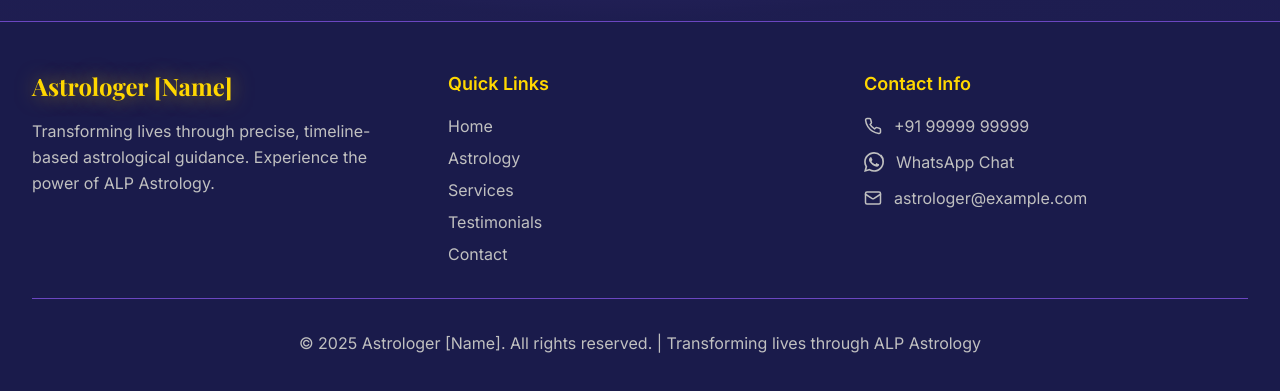
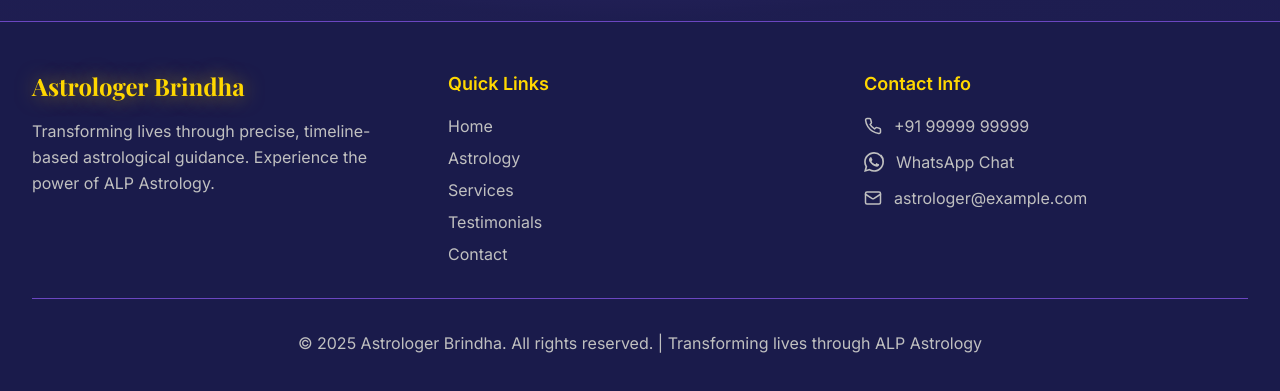
Before and after one commit to JK2705/astro-life-unveiled-web, a React (Vite) app: page / in a window 1280 px wide. Shown: the part 9039-9430 px from the top of the page. Built offline with nearby package versions, Linux system fonts and the light colour scheme.

Commit message:
Fix: Fill name in footer and CTA
Filled the astrologer's name in the footer and the "Curious to Know" section.

```diff
--- a/src/components/Footer.tsx
+++ b/src/components/Footer.tsx
@@ -18,7 +18,7 @@ const Footer = () => {
           {/* Brand */}
           <div>
             <h3 className="text-2xl font-serif font-bold text-astrology-gold mb-4 glow-text">
-              Astrologer [Name]
+              Astrologer Brindha
             </h3>
             <p className="text-astrology-silver leading-relaxed">
               Transforming lives through precise, timeline-based astrological guidance. Experience the power of ALP Astrology.
@@ -74,7 +74,7 @@ const Footer = () => {
 
         <div className="border-t border-astrology-cosmic mt-8 pt-8 text-center">
           <p className="text-astrology-silver">
-            © 2025 Astrologer [Name]. All rights reserved. | Transforming lives through ALP Astrology
+            © 2025 Astrologer Brindha. All rights reserved. | Transforming lives through ALP Astrology
           </p>
         </div>
       </div>
```
